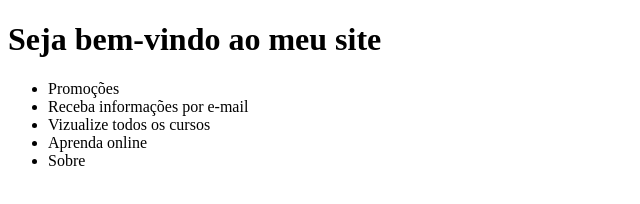
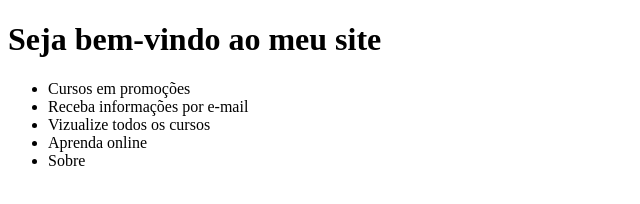
Before and after one commit to HeitorSENAC/HeitorSENAC.github.io, a plain HTML site: page index.html in a window 1280 px wide. Shown: the whole page, without its empty margins (0-640 px from the left). Drawn offline with Linux system fonts and the light colour scheme.

Commit message:
Update index.html

```diff
--- a/index.html
+++ b/index.html
@@ -7,7 +7,7 @@
     <Body>
          <h1>Seja bem-vindo ao meu site</h1>
             <ul>
-                <li>Promoções</li>
+                <li>Cursos em promoções</li>
                 <li>Receba informações por e-mail</li>
                 <li>Vizualize todos os cursos</li>
                 <li>Aprenda online</li>
```
